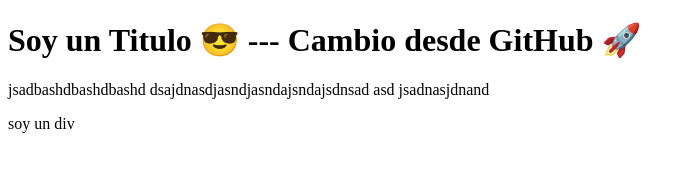
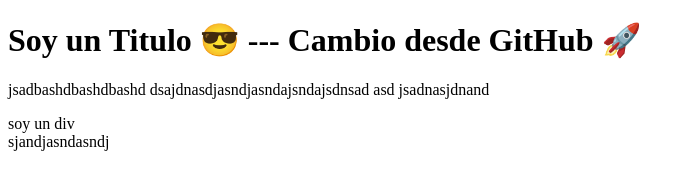
Before and after one commit to TomasDnlAranda/clase-16-17a, a plain HTML site: page index.html in a window 1280 px wide. Shown: the whole page, without its empty margins (0-694 px from the left). Drawn offline with Linux system fonts and the light colour scheme.

Commit message:
add section en index.html

```diff
--- a/index.html
+++ b/index.html
@@ -9,5 +9,6 @@
 		<h1>Soy un Titulo 😎 --- Cambio desde GitHub 🚀</h1>
 		<p>jsadbashdbashdbashd dsajdnasdjasndjasndajsndajsdnsad asd jsadnasjdnand</p>
 		<div>soy un div</div>
+		<section>sjandjasndasndj</section>
 	</body>
 </html>
```
